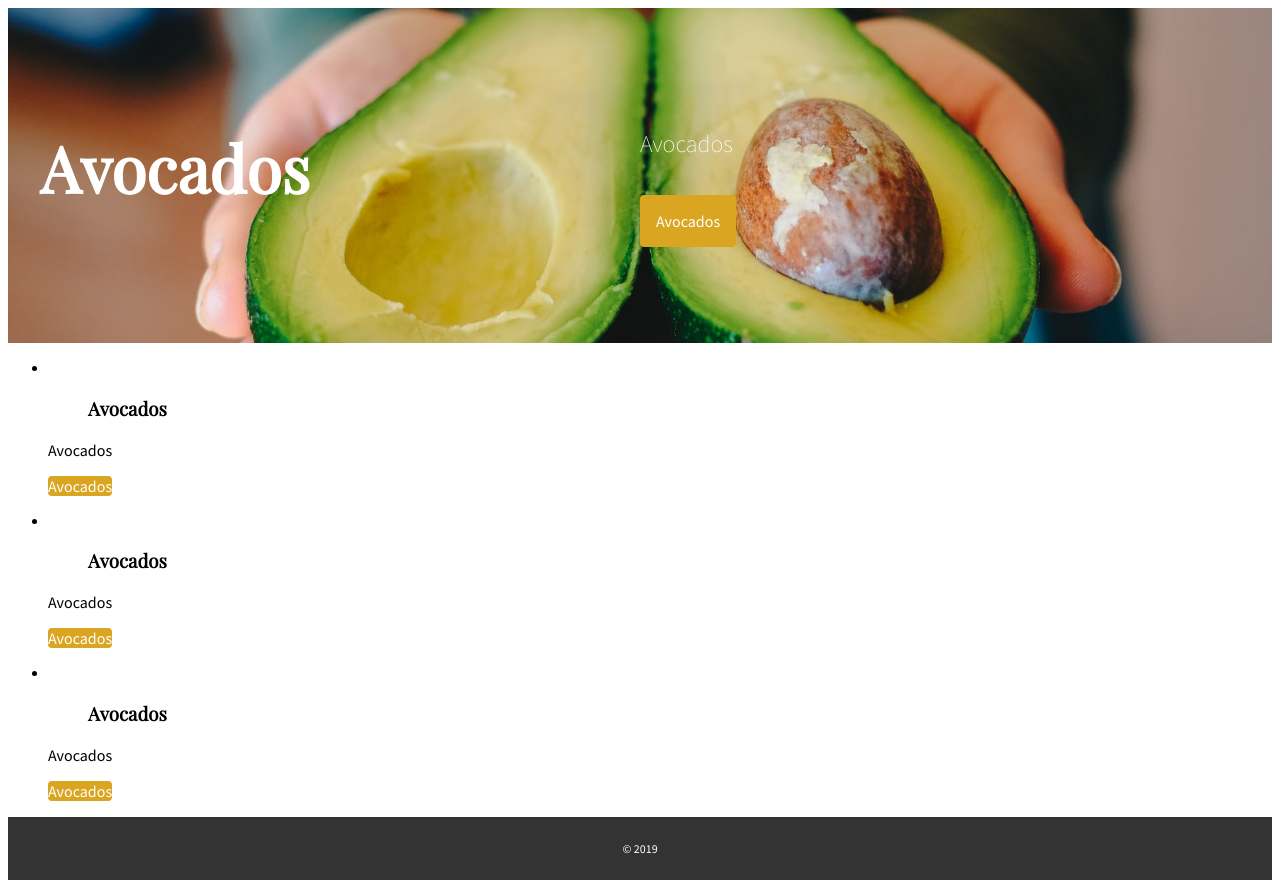
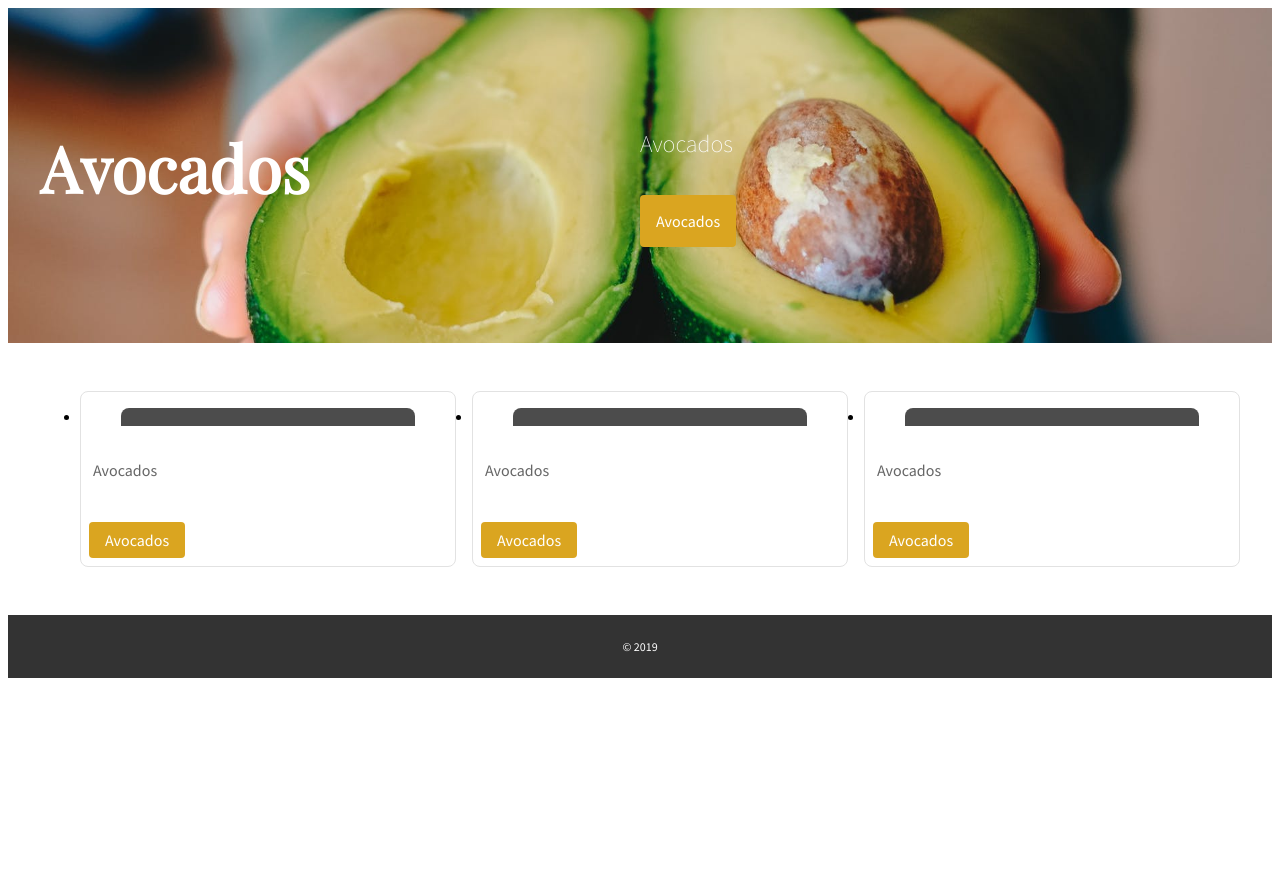
Before and after one commit to nonconsensualavocados/nonconsensualavocados.github.io, a plain HTML site: page index.html in a window 1280 px wide. After the commit the page ends 800 px from the top, so only its background shows below. Drawn offline with nearby package versions, Linux system fonts and the light colour scheme.

Commit message:
Missed something obvious
Breweries to guacamole

```diff
--- a/style.css
+++ b/style.css
@@ -59,23 +59,23 @@ a:hover {
    margin-top: .75rem;
 }
 
-/* breweries styles */
-.breweries {
+/* guacamole styles */
+.guacamole {
    padding: 2rem;
 }
 
-.breweries>ul {
+.guacamole>ul {
    display: grid;
    grid-template-columns: repeat(auto-fit, minmax(320px, 1fr));
    grid-gap: 1rem;
 }
 
-.breweries>ul>li {
+.guacamole>ul>li {
    border: 1px solid #E2E2E2;
    border-radius: .5rem;
 }
 
-.breweries>ul>li>figure {
+.guacamole>ul>li>figure {
    max-height: 220px;
    overflow: hidden;
    border-top-left-radius: .5rem;
@@ -83,31 +83,31 @@ a:hover {
    position: relative;
 }
 
-.breweries>ul>li>figure>img {
+.guacamole>ul>li>figure>img {
    width: 100%;
 }
 
-.breweries>ul>li>figure>figcaption {
+.guacamole>ul>li>figure>figcaption {
    position: absolute;
    bottom: 0;
    background-color: rgba(0, 0, 0, .7);
    width: 100%;
 }
 
-.breweries>ul>li>figure>figcaption>h3 {
+.guacamole>ul>li>figure>figcaption>h3 {
    color: white;
    padding: .75rem;
    font-size: 1.25rem;
 }
 
-.breweries>ul>li>p {
+.guacamole>ul>li>p {
    font-size: 1rem;
    line-height: 1.5;
    padding: 1rem .75rem;
    color: #666666;
 }
 
-.breweries>ul>li>a {
+.guacamole>ul>li>a {
    padding: .5rem 1rem;
    margin: .5rem;
 }
```
